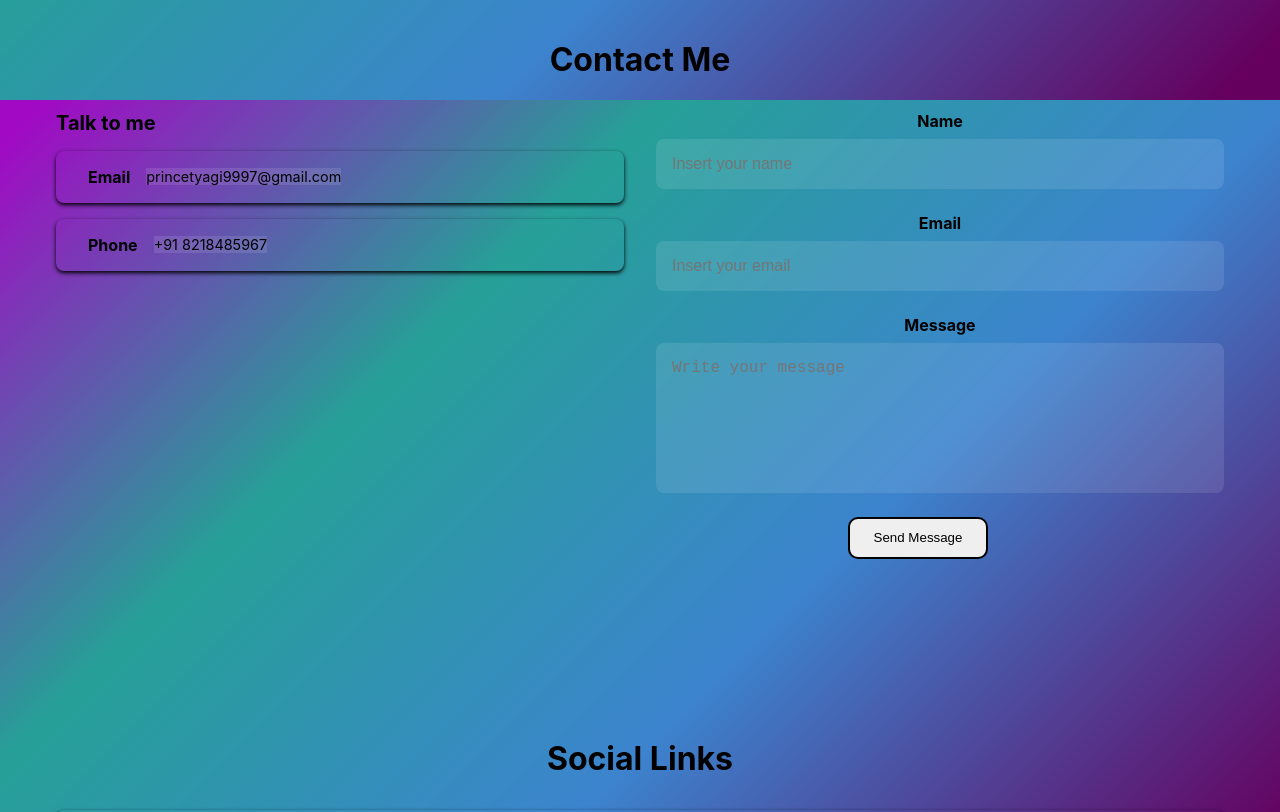
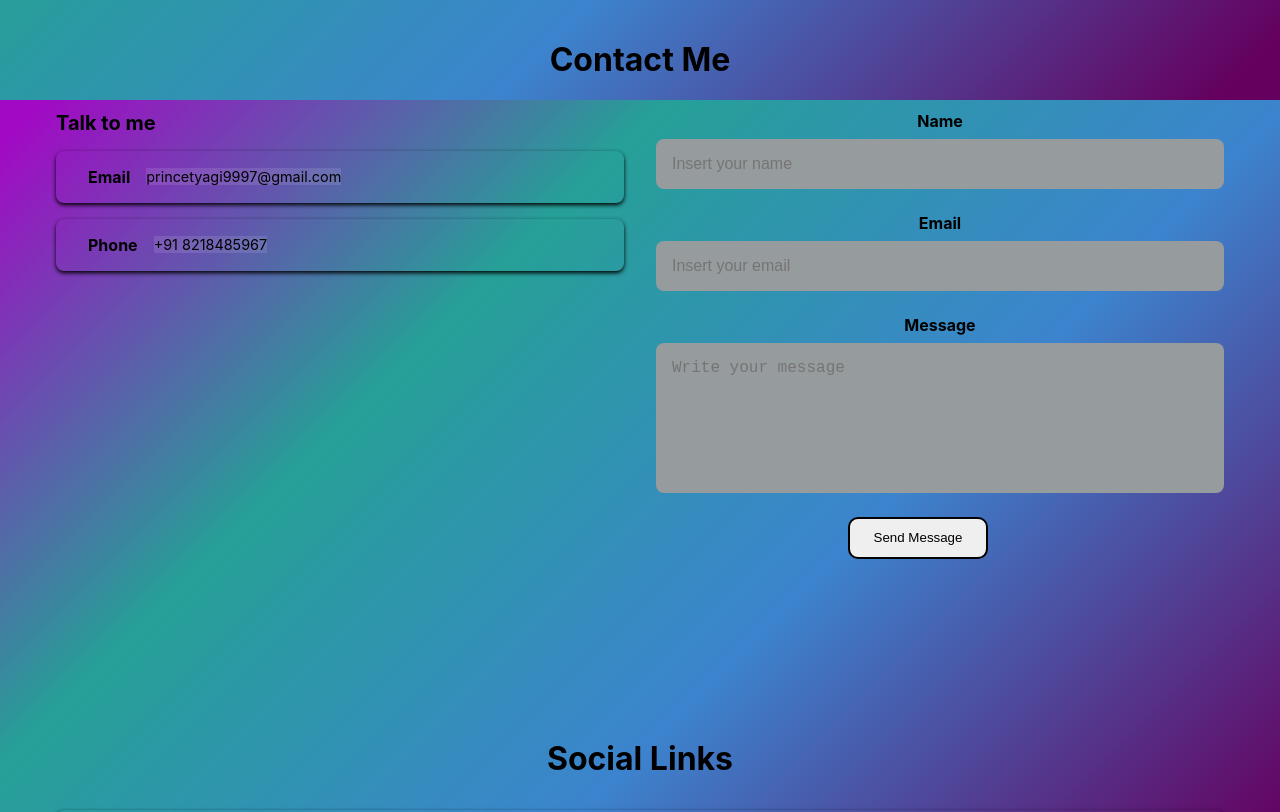
Before and after one commit to princetyagi2022/portfolio, a plain HTML site: page index.html in a window 1280 px wide. Shown: the part 4700-5512 px from the top of the page. Drawn offline with Linux system fonts and the light colour scheme; some icons are missing.

Commit message:
Update portfolio.css

```diff
--- a/portfolio.css
+++ b/portfolio.css
@@ -845,7 +845,7 @@ main ul li a img:hover
 
   .contact__form-input,
   .contact__form-area textarea {
-    background-color: rgba(255, 255, 255, 0.1);
+    background-color: rgb(150, 155, 157);
     width: 100%;
     padding: 1rem;
     border: 1px solid var(--secondary-color);
```
